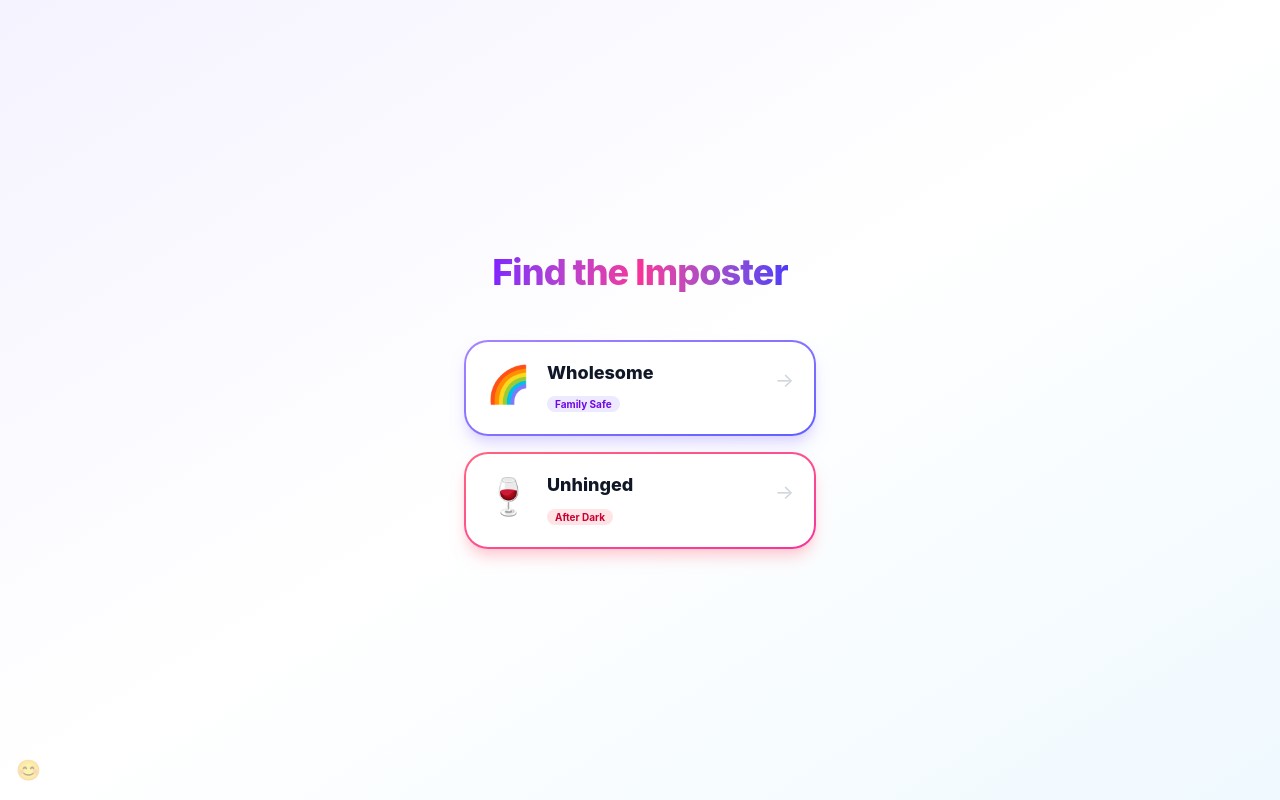
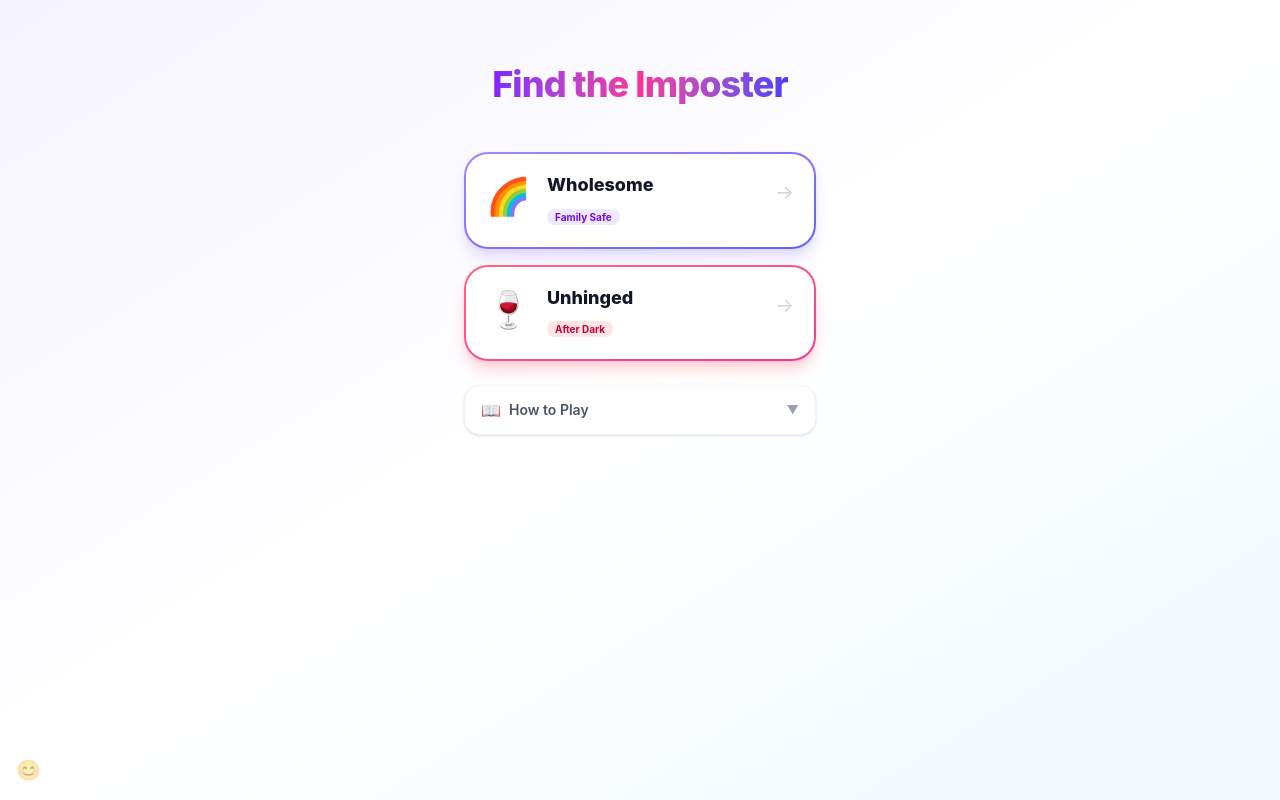
Before and after one commit to wreckingjoker/imposter-finder, a React (Vite) app: page / in a window 1280 px wide. Built offline with nearby package versions, Linux system fonts and the light colour scheme.

Commit message:
how to play dropdown

```diff
--- a/src/pages/PresetSelect.jsx
+++ b/src/pages/PresetSelect.jsx
@@ -1,3 +1,4 @@
+import { useState } from 'react';
 import { useNavigate } from 'react-router-dom';
 
 const PRESETS = [
@@ -21,8 +22,17 @@ const PRESETS = [
   },
 ];
 
+const HOW_TO_PLAY = [
+  { step: '1', title: 'Add Players',   desc: 'Enter 3–10 player names in the lobby.' },
+  { step: '2', title: 'Get Your Word', desc: 'Pass the phone around. Each player taps their card — a secret word appears for 3 seconds, then hides.' },
+  { step: '3', title: 'Give Hints',    desc: 'Take turns saying one clue about your word without revealing it. The imposter bluffs along.' },
+  { step: '4', title: 'Vote',          desc: 'After all hints, everyone votes for who they think is the imposter.' },
+  { step: '5', title: 'Win or Lose',   desc: 'Crew wins by voting out the imposter. Imposter wins by surviving until only 2 players remain.' },
+];
+
 export default function PresetSelect() {
   const navigate = useNavigate();
+  const [open, setOpen] = useState(false);
 
   function selectPreset(id) {
     localStorage.setItem('imposter-finder-preset', id);
@@ -30,7 +40,7 @@ export default function PresetSelect() {
   }
 
   return (
-    <div className="min-h-dvh flex flex-col items-center justify-center max-w-sm mx-auto px-4 py-10">
+    <div className="min-h-dvh flex flex-col items-center max-w-sm mx-auto px-4 pt-16 pb-12">
 
       {/* Title */}
       <div className="text-center mb-10 select-none">
@@ -69,6 +79,38 @@ export default function PresetSelect() {
         ))}
       </div>
 
+      {/* How to Play */}
+      <div className="w-full mt-6">
+        <button
+          onClick={() => setOpen(v => !v)}
+          className="w-full flex items-center justify-between px-4 py-3 bg-white rounded-2xl border border-gray-100 shadow-sm text-gray-600 font-semibold text-sm transition-all active:scale-[0.98]"
+        >
+          <span className="flex items-center gap-2">
+            <span className="text-base">📖</span> How to Play
+          </span>
+          <span className={`text-gray-400 text-xs transition-transform duration-300 ${open ? 'rotate-180' : ''}`}>▼</span>
+        </button>
+
+        {open && (
+          <div className="mt-2 bg-white rounded-2xl border border-gray-100 shadow-sm overflow-hidden">
+            {HOW_TO_PLAY.map((item, i) => (
+              <div
+                key={item.step}
+                className={`flex gap-4 px-4 py-4 ${i < HOW_TO_PLAY.length - 1 ? 'border-b border-gray-50' : ''}`}
+              >
+                <span className="w-7 h-7 rounded-full bg-violet-100 text-violet-600 text-xs font-extrabold flex items-center justify-center shrink-0 mt-0.5">
+                  {item.step}
+                </span>
+                <div>
+                  <p className="text-gray-800 font-bold text-sm mb-0.5">{item.title}</p>
+                  <p className="text-gray-400 text-xs leading-relaxed">{item.desc}</p>
+                </div>
+              </div>
+            ))}
+          </div>
+        )}
+      </div>
+
       {/* Secret admin access */}
       <button
         onClick={() => navigate('/admin')}
```
